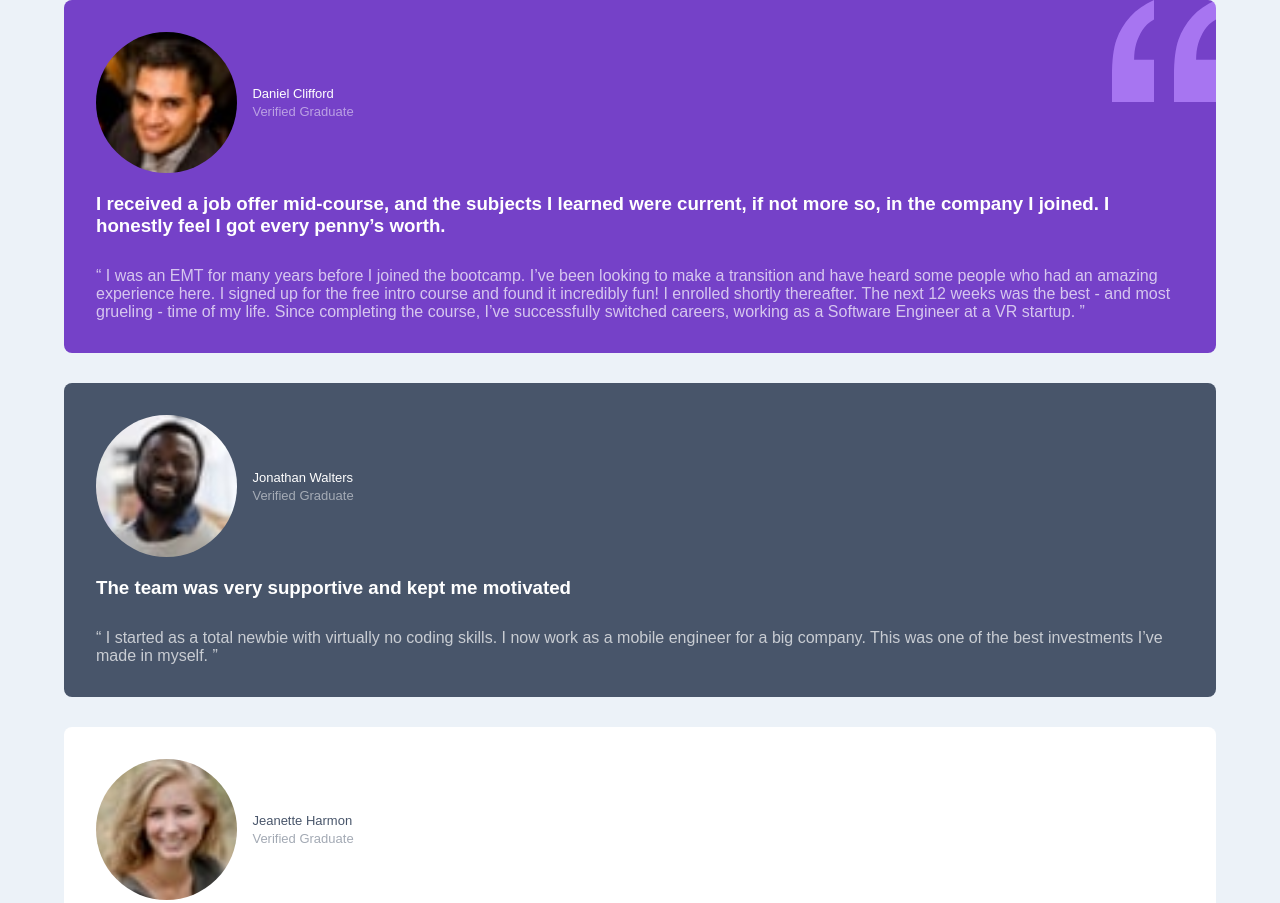
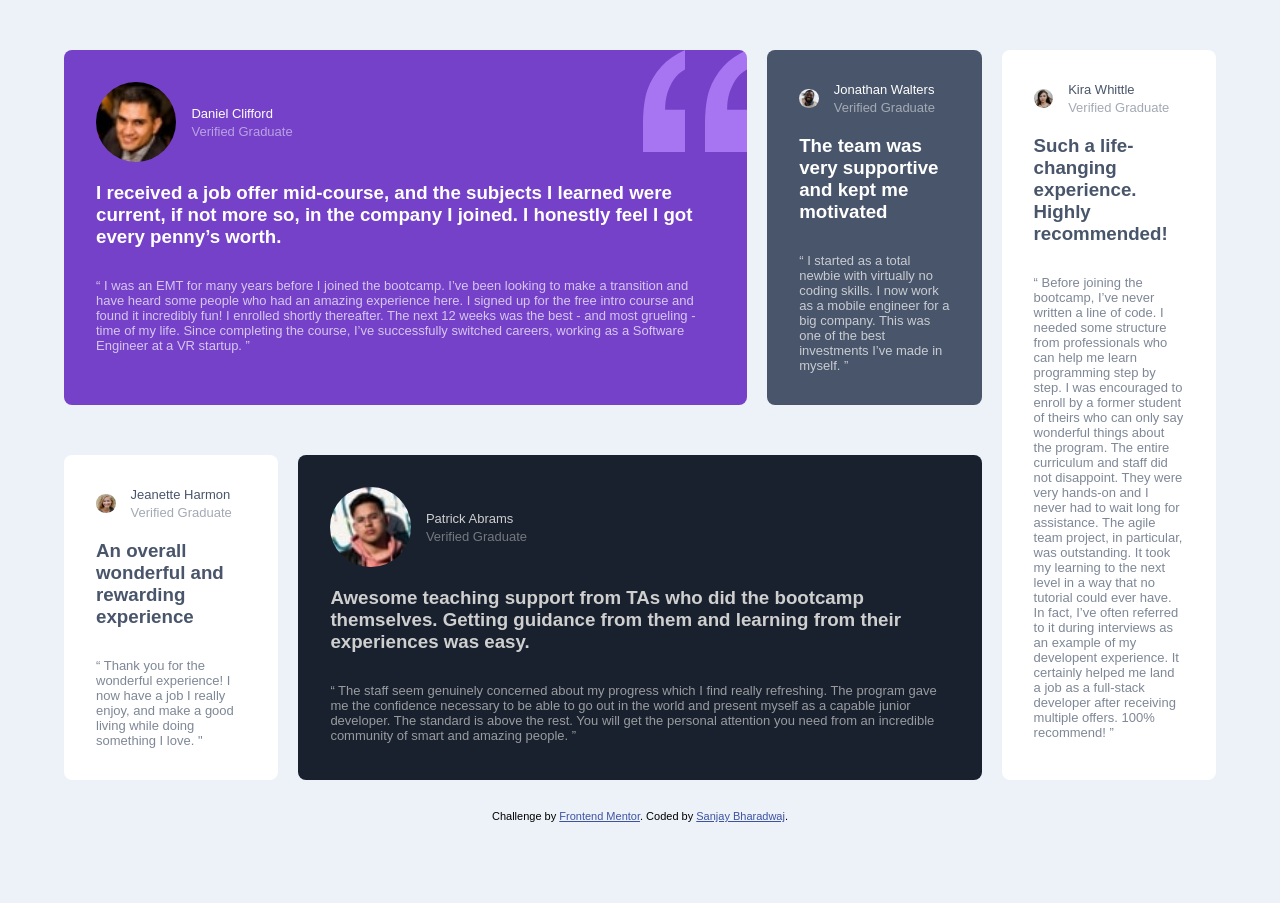
Before and after one commit to SanjayB06/testimonials-grid, a plain HTML site: page index.html in a window 1280 px wide. Shown: the top 903 px of the page. After the commit the page ends 822 px from the top, so only its background shows below. Drawn offline with Linux system fonts and the light colour scheme; a web font is replaced by a local one.

Commit message:
desktop styling

```diff
--- a/index.html
+++ b/index.html
@@ -15,6 +15,7 @@
   </style>
 </head>
 <body>
+  <div class="body">
     <div class="container">
       <div class="testimonial" id="Daniel">
         <div class="author">
@@ -90,11 +91,11 @@
           experience. It certainly helped me land a job as a full-stack developer after receiving multiple offers.
           100% recommend! ”</p>
       </div>
-
     </div>
     <div class="attribution">
       Challenge by <a href="https://www.frontendmentor.io?ref=challenge" target="_blank">Frontend Mentor</a>.
-    Coded by <a href="#">Your Name Here</a>.
+      Coded by <a href="https://www.frontendmentor.io/profile/SanjayB06">Sanjay Bharadwaj</a>.
+    </div>
   </div>
 </body>
 </html>
--- a/styles.css
+++ b/styles.css
@@ -13,6 +13,7 @@ body {
     width: 90%;
     margin: 0 auto;
     display: grid;
+    margin-top: 50px;
 }
 
 /* All Cards */
@@ -52,7 +53,9 @@ body {
     opacity: .7;
 }
 
-
+p {
+    font-size: 13px;
+}
 /* Individual Cards */
 
 #Daniel {
@@ -76,3 +79,28 @@ body {
     background-color: hsl(219, 29%, 14%);
     color: hsl(0, 0%, 81%)
 }
+
+@media (min-width:800px) {
+    .container {
+        grid-template-columns: repeat(5,1fr);
+        grid-template-areas:
+        "Daniel Daniel Daniel Jonathan Kira"
+        "Jeanette Patrick Patrick Patrick Kira";
+        grid-gap: 20px;
+    }
+    #Daniel {
+        grid-area: Daniel
+    }
+    #Jonathan {
+        grid-area: Jonathan
+    }
+    #Kira {
+        grid-area: Kira
+    }
+    #Jeanette {
+        grid-area: Jeanette;
+    }
+    #Patrick {
+        grid-area: Patrick
+    }
+}
```
Lines whose indentation alone changed are shown as unchanged.
